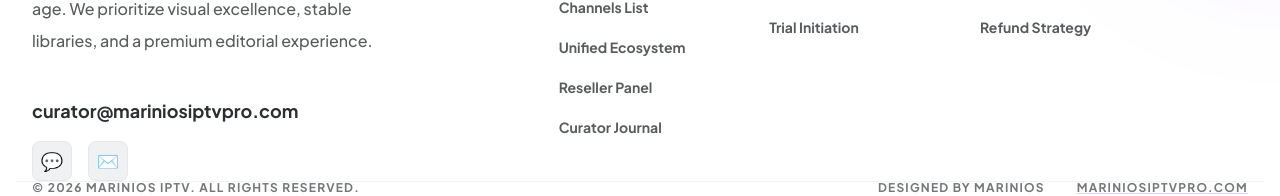
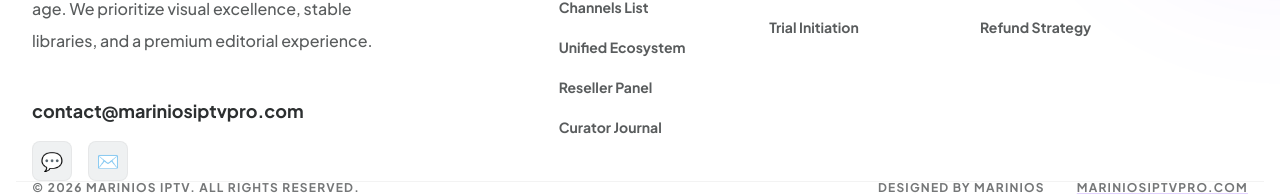
Before and after one commit to riadlachhebc/mariniostv, a React (Vite) app: page / in a window 1280 px wide. Shown: the part 9192-9388 px from the top of the page. Built offline with nearby package versions, Linux system fonts and the light colour scheme; no server answers.

Commit message:
Update contact email and add template variable

```diff
--- a/src/components/Layout.jsx
+++ b/src/components/Layout.jsx
@@ -90,7 +90,7 @@ export const Layout = ({ children }) => {
               The premier streaming solution for the modern age. We prioritize visual excellence, stable libraries, and a premium editorial experience.
             </p>
             <div className="flex flex-col gap-4">
-              <div className="text-brand-text font-bold text-lg">curator@mariniosiptvpro.com</div>
+              <div className="text-brand-text font-bold text-lg">contact@mariniosiptvpro.com</div>
               <div className="flex gap-4">
                 <a href={createWhatsAppLink(WA_MESSAGES.support)} target="_blank" rel="noopener noreferrer"
                    className="w-10 h-10 rounded-eight bg-brand-surface2 border border-brand-line flex items-center justify-center hover:bg-brand-primary/5 hover:border-brand-primary/30 transition-all cursor-pointer">
```
Also changed, not shown: 1 other file (tests, documents, lock files or other folders).
